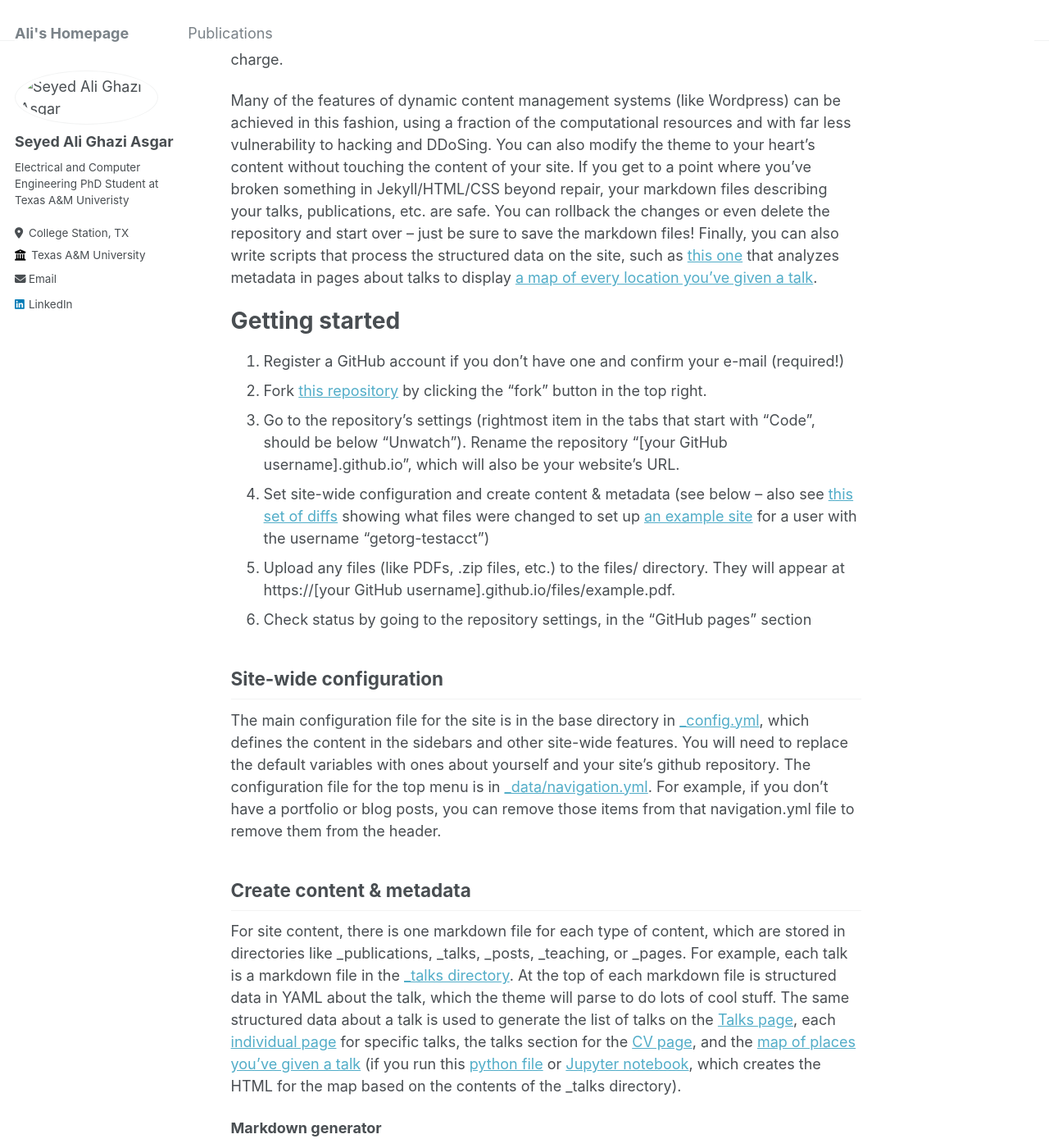
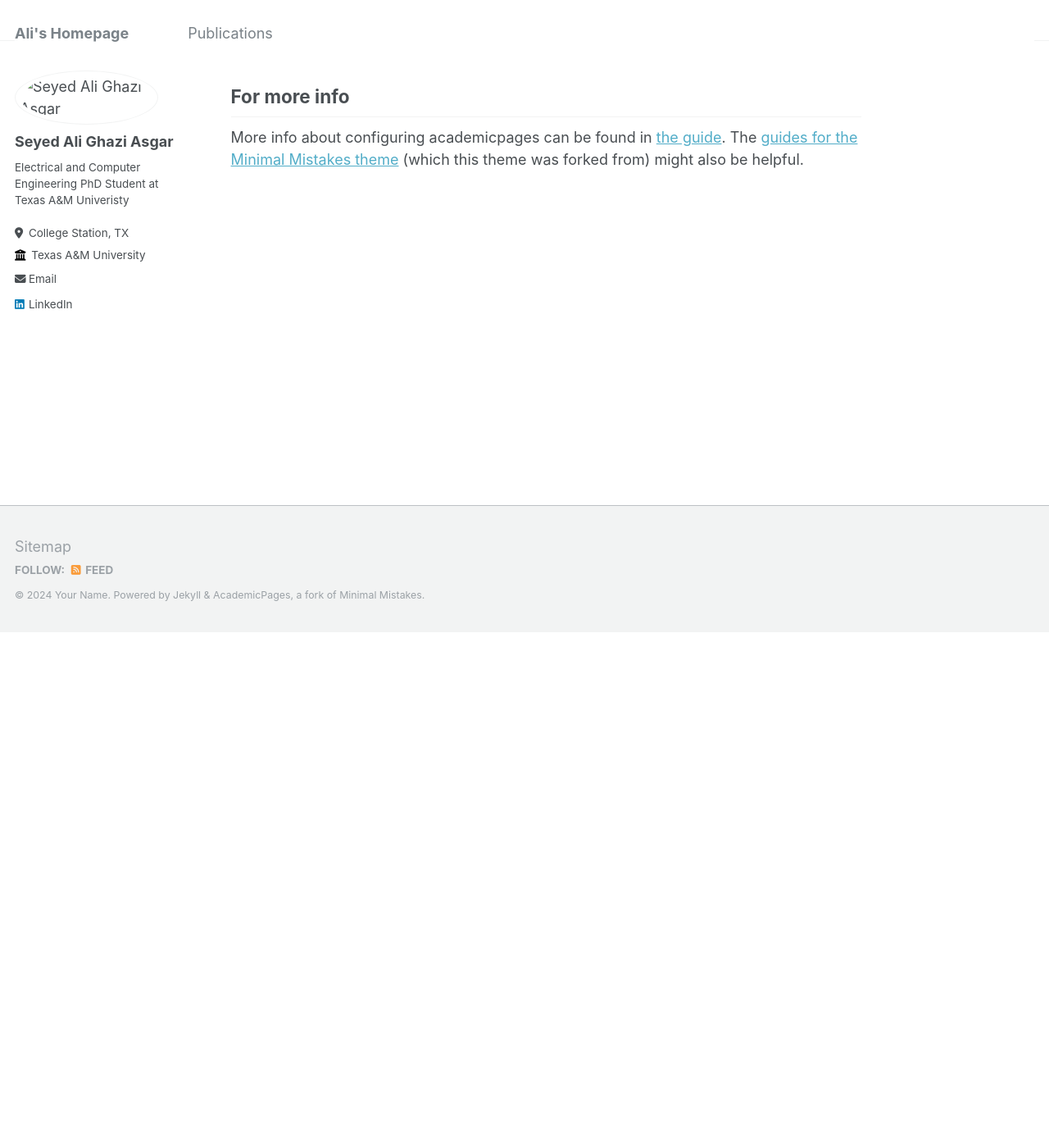
Before and after one commit to ali-ghazi78/about, a Jekyll site: the page built from _pages/about.md, in a window 1280 px wide and 1400 px high, scrolled down 628 px. Shown: the whole window at 82% size. Built offline with Jekyll 4.4.1, drawn with Linux system fonts in a browser that asks for light colours; some of the changed text lies outside the part shown.

Commit message:
Update about.md

```diff
--- a/_pages/about.md
+++ b/_pages/about.md
@@ -7,7 +7,6 @@ redirect_from:
   - /about.html
 ---
 
-This is the front page of a website that is powered by the [academicpages template](https://github.com/academicpages/academicpages.github.io) and hosted on GitHub pages. [GitHub pages](https://pages.github.com) is a free service in which websites are built and hosted from code and data stored in a GitHub repository, automatically updating when a new commit is made to the respository. This template was forked from the [Minimal Mistakes Jekyll Theme](https://mmistakes.github.io/minimal-mistakes/) created by Michael Rose, and then extended to support the kinds of content that academics have: publications, talks, teaching, a portfolio, blog posts, and a dynamically-generated CV. You can fork [this repository](https://github.com/academicpages/academicpages.github.io) right now, modify the configuration and markdown files, add your own PDFs and other content, and have your own site for free, with no ads! An older version of this template powers my own personal website at [stuartgeiger.com](http://stuartgeiger.com), which uses [this Github repository](https://github.com/staeiou/staeiou.github.io).
 
 A data-driven personal website
 ======
@@ -15,34 +14,6 @@ Like many other Jekyll-based GitHub Pages templates, academicpages makes you sep
 
 Many of the features of dynamic content management systems (like Wordpress) can be achieved in this fashion, using a fraction of the computational resources and with far less vulnerability to hacking and DDoSing. You can also modify the theme to your heart's content without touching the content of your site. If you get to a point where you've broken something in Jekyll/HTML/CSS beyond repair, your markdown files describing your talks, publications, etc. are safe. You can rollback the changes or even delete the repository and start over -- just be sure to save the markdown files! Finally, you can also write scripts that process the structured data on the site, such as [this one](https://github.com/academicpages/academicpages.github.io/blob/master/talkmap.ipynb) that analyzes metadata in pages about talks to display [a map of every location you've given a talk](https://academicpages.github.io/talkmap.html).
 
-Getting started
-======
-1. Register a GitHub account if you don't have one and confirm your e-mail (required!)
-1. Fork [this repository](https://github.com/academicpages/academicpages.github.io) by clicking the "fork" button in the top right.
-1. Go to the repository's settings (rightmost item in the tabs that start with "Code", should be below "Unwatch"). Rename the repository "[your GitHub username].github.io", which will also be your website's URL.
-1. Set site-wide configuration and create content & metadata (see below -- also see [this set of diffs](http://archive.is/3TPas) showing what files were changed to set up [an example site](https://getorg-testacct.github.io) for a user with the username "getorg-testacct")
-1. Upload any files (like PDFs, .zip files, etc.) to the files/ directory. They will appear at https://[your GitHub username].github.io/files/example.pdf.
-1. Check status by going to the repository settings, in the "GitHub pages" section
-
-Site-wide configuration
-------
-The main configuration file for the site is in the base directory in [_config.yml](https://github.com/academicpages/academicpages.github.io/blob/master/_config.yml), which defines the content in the sidebars and other site-wide features. You will need to replace the default variables with ones about yourself and your site's github repository. The configuration file for the top menu is in [_data/navigation.yml](https://github.com/academicpages/academicpages.github.io/blob/master/_data/navigation.yml). For example, if you don't have a portfolio or blog posts, you can remove those items from that navigation.yml file to remove them from the header.
-
-Create content & metadata
-------
-For site content, there is one markdown file for each type of content, which are stored in directories like _publications, _talks, _posts, _teaching, or _pages. For example, each talk is a markdown file in the [_talks directory](https://github.com/academicpages/academicpages.github.io/tree/master/_talks). At the top of each markdown file is structured data in YAML about the talk, which the theme will parse to do lots of cool stuff. The same structured data about a talk is used to generate the list of talks on the [Talks page](https://academicpages.github.io/talks), each [individual page](https://academicpages.github.io/talks/2012-03-01-talk-1) for specific talks, the talks section for the [CV page](https://academicpages.github.io/cv), and the [map of places you've given a talk](https://academicpages.github.io/talkmap.html) (if you run this [python file](https://github.com/academicpages/academicpages.github.io/blob/master/talkmap.py) or [Jupyter notebook](https://github.com/academicpages/academicpages.github.io/blob/master/talkmap.ipynb), which creates the HTML for the map based on the contents of the _talks directory).
-
-**Markdown generator**
-
-I have also created [a set of Jupyter notebooks](https://github.com/academicpages/academicpages.github.io/tree/master/markdown_generator
-) that converts a CSV containing structured data about talks or presentations into individual markdown files that will be properly formatted for the academicpages template. The sample CSVs in that directory are the ones I used to create my own personal website at stuartgeiger.com. My usual workflow is that I keep a spreadsheet of my publications and talks, then run the code in these notebooks to generate the markdown files, then commit and push them to the GitHub repository.
-
-How to edit your site's GitHub repository
-------
-Many people use a git client to create files on their local computer and then push them to GitHub's servers. If you are not familiar with git, you can directly edit these configuration and markdown files directly in the github.com interface. Navigate to a file (like [this one](https://github.com/academicpages/academicpages.github.io/blob/master/_talks/2012-03-01-talk-1.md) and click the pencil icon in the top right of the content preview (to the right of the "Raw | Blame | History" buttons). You can delete a file by clicking the trashcan icon to the right of the pencil icon. You can also create new files or upload files by navigating to a directory and clicking the "Create new file" or "Upload files" buttons.
-
-Example: editing a markdown file for a talk
-![Editing a markdown file for a talk](/images/editing-talk.png)
 
 For more info
 ------
```
